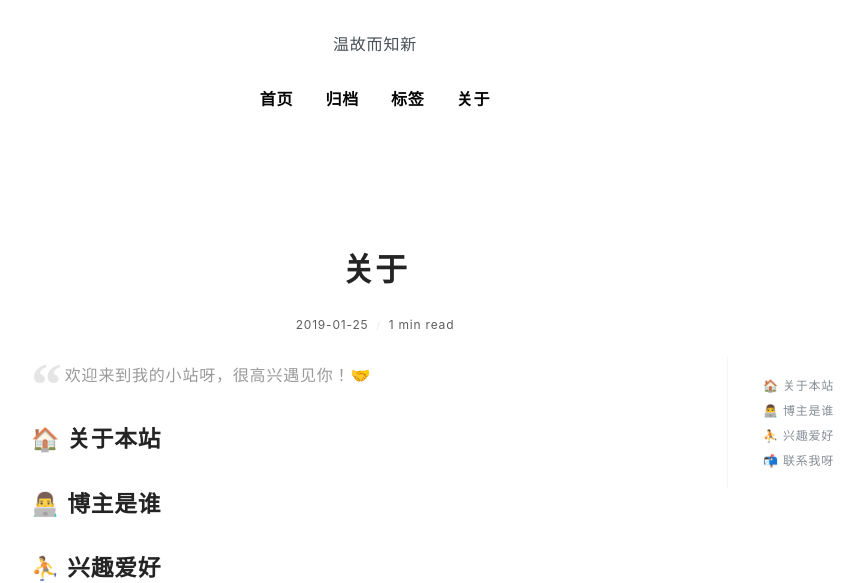
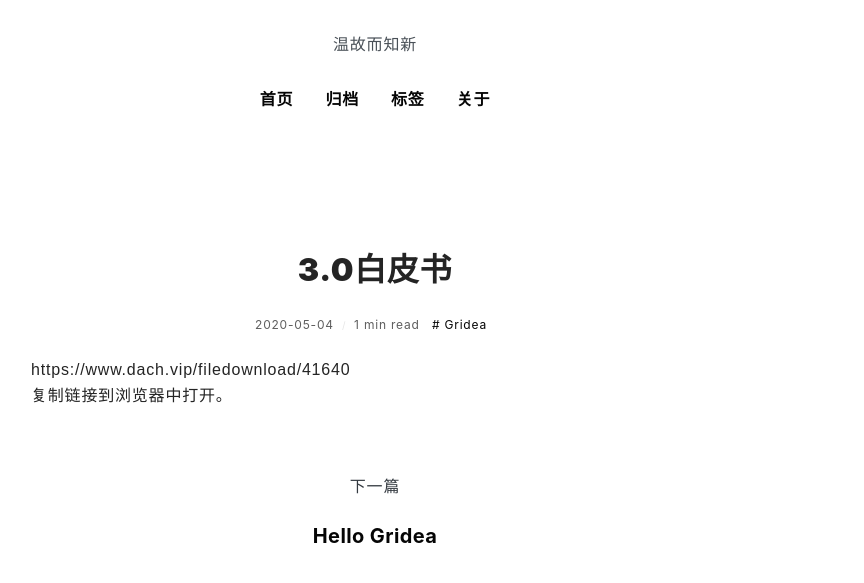
Before and after one commit to dashcarchain/dashcarchain.github.io, a plain HTML site: page post/3.0白皮书/index.html in a window 1280 px wide. Shown: the part 228-811 px from the top of the page, without its empty margins (265-1129 px from the left). Drawn offline with nearby package versions, Linux system fonts and the light colour scheme; a web font is replaced by a local one.

Commit message:
update from gridea: 2020-05-06 03:48:15

```diff
--- a/atom.xml
+++ b/atom.xml
@@ -2,7 +2,7 @@
 <feed xmlns="http://www.w3.org/2005/Atom">
     <id>https://dashcarchain.github.io</id>
     <title>Gridea</title>
-    <updated>2020-05-05T19:45:01.796Z</updated>
+    <updated>2020-05-05T19:48:15.425Z</updated>
     <generator>https://github.com/jpmonette/feed</generator>
     <link rel="alternate" href="https://dashcarchain.github.io"/>
     <link rel="self" href="https://dashcarchain.github.io/atom.xml"/>
@@ -12,8 +12,8 @@
     <rights>All rights reserved 2020, Gridea</rights>
     <entry>
         <title type="html"><![CDATA[3.0白皮书]]></title>
-        <id>https://dashcarchain.github.io/post/123/</id>
-        <link href="https://dashcarchain.github.io/post/123/">
+        <id>https://dashcarchain.github.io/post/3.0白皮书/</id>
+        <link href="https://dashcarchain.github.io/post/3.0白皮书/">
         </link>
         <updated>2020-05-04T15:35:56.000Z</updated>
         <content type="html"><![CDATA[<p>https://www.dach.vip/filedownload/41640<br>
--- a/post/about/index.html
+++ b/post/3.0白皮书/index.html
@@ -2,24 +2,19 @@
   <head>
     <meta charset="utf-8" />
 <meta name="viewport" content="width=device-width, initial-scale=1" />
-<title>关于 | Gridea</title>
-<link rel="shortcut icon" href="https://dashcarchain.github.io/favicon.ico?v=1588707899523">
+<title>3.0白皮书 | Gridea</title>
+<link rel="shortcut icon" href="https://dashcarchain.github.io/favicon.ico?v=1588708092174">
 <link href="https://cdn.jsdelivr.net/npm/remixicon@2.3.0/fonts/remixicon.css" rel="stylesheet">
 <link rel="stylesheet" href="https://dashcarchain.github.io/styles/main.css">
-<link rel="alternate" type="application/atom+xml" title="关于 | Gridea - Atom Feed" href="https://dashcarchain.github.io/atom.xml">
+<link rel="alternate" type="application/atom+xml" title="3.0白皮书 | Gridea - Atom Feed" href="https://dashcarchain.github.io/atom.xml">
 <link rel="stylesheet" href="https://fonts.googleapis.com/css?family=Droid+Serif:400,700">
 
 
 
-    <meta name="description" content="
-欢迎来到我的小站呀，很高兴遇见你！🤝
-
-🏠 关于本站
-👨‍💻 博主是谁
-⛹ 兴趣爱好
-📬 联系我呀
-..." />
-    <meta name="keywords" content="" />
+    <meta name="description" content="https://www.dach.vip/filedownload/41640
+复制链接到浏览器中打开。
+" />
+    <meta name="keywords" content="Gridea" />
     <link rel="stylesheet" href="https://cdnjs.cloudflare.com/ajax/libs/KaTeX/0.10.0/katex.min.css">
     <script src="https://cdn.bootcss.com/highlight.js/9.12.0/highlight.min.js"></script>
   </head>
@@ -28,7 +23,7 @@
       <div class="main-content">
         <div class="site-header">
   <a href="https://dashcarchain.github.io">
-  <img class="avatar" src="https://dashcarchain.github.io/images/avatar.png?v=1588707899523" alt="">
+  <img class="avatar" src="https://dashcarchain.github.io/images/avatar.png?v=1588708092174" alt="">
   </a>
   <h1 class="site-title">
     Gridea
@@ -81,46 +76,44 @@
         <div class="post-detail">
           <article class="post">
             <h2 class="post-title">
-              关于
+              3.0白皮书
             </h2>
             <div class="post-info">
               <span>
-                2019-01-25
+                2020-05-04
               </span>
               <span>
                 1 min read
               </span>
 
+                <a href="https://dashcarchain.github.io/tag/P8NpU8z0C/" class="post-tag">
+                  # Gridea
+                </a>
+
             </div>
 
             <div class="post-content-wrapper">
               <div class="post-content">
-                <blockquote>
-<p>欢迎来到我的小站呀，很高兴遇见你！🤝</p>
-</blockquote>
-<h2 id="关于本站">🏠 关于本站</h2>
-<h2 id="博主是谁">👨‍💻 博主是谁</h2>
-<h2 id="兴趣爱好">⛹ 兴趣爱好</h2>
-<h2 id="联系我呀">📬 联系我呀</h2>
+                <p>https://www.dach.vip/filedownload/41640<br>
+复制链接到浏览器中打开。</p>
 
               </div>
               <div class="toc-container">
-                <ul class="markdownIt-TOC">
-<li>
-<ul>
-<li><a href="#%E5%85%B3%E4%BA%8E%E6%9C%AC%E7%AB%99">🏠 关于本站</a></li>
-<li><a href="#%E5%8D%9A%E4%B8%BB%E6%98%AF%E8%B0%81">👨‍💻 博主是谁</a></li>
-<li><a href="#%E5%85%B4%E8%B6%A3%E7%88%B1%E5%A5%BD">⛹ 兴趣爱好</a></li>
-<li><a href="#%E8%81%94%E7%B3%BB%E6%88%91%E5%91%80">📬 联系我呀</a></li>
-</ul>
-</li>
-</ul>
 
               </div>
             </div>
           </article>
         </div>
 
+
+          <div class="next-post">
+            <div class="next">下一篇</div>
+            <a href="https://dashcarchain.github.io/post/hello-gridea/">
+              <h3 class="post-title">
+                Hello Gridea
+              </h3>
+            </a>
+          </div>
 
 
 
```
Also changed, not shown: archives/index.html (+3 -3 lines), index.html (+7 -3 lines), post/hello-gridea/index.html (+2 -2 lines), tag/P8NpU8z0C/index.html (+25 -2 lines), tags/index.html (+2 -2 lines).
